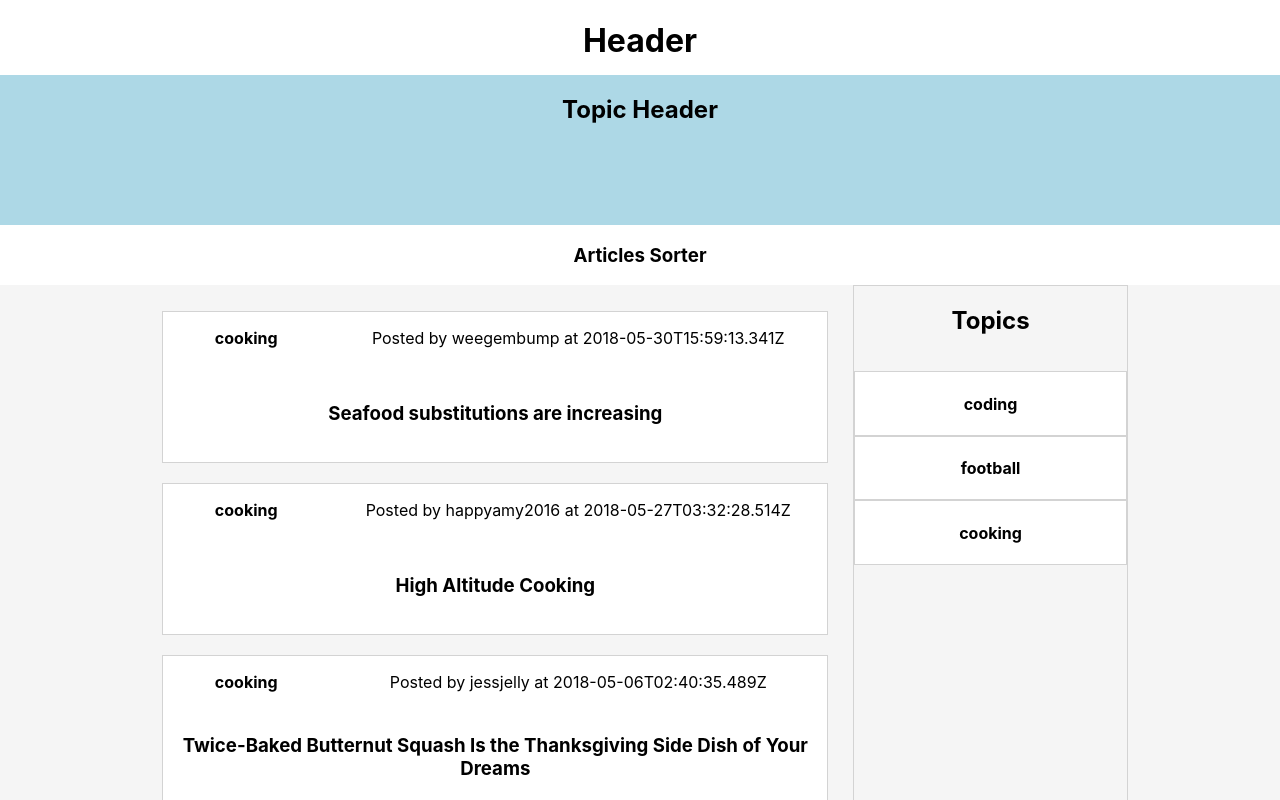
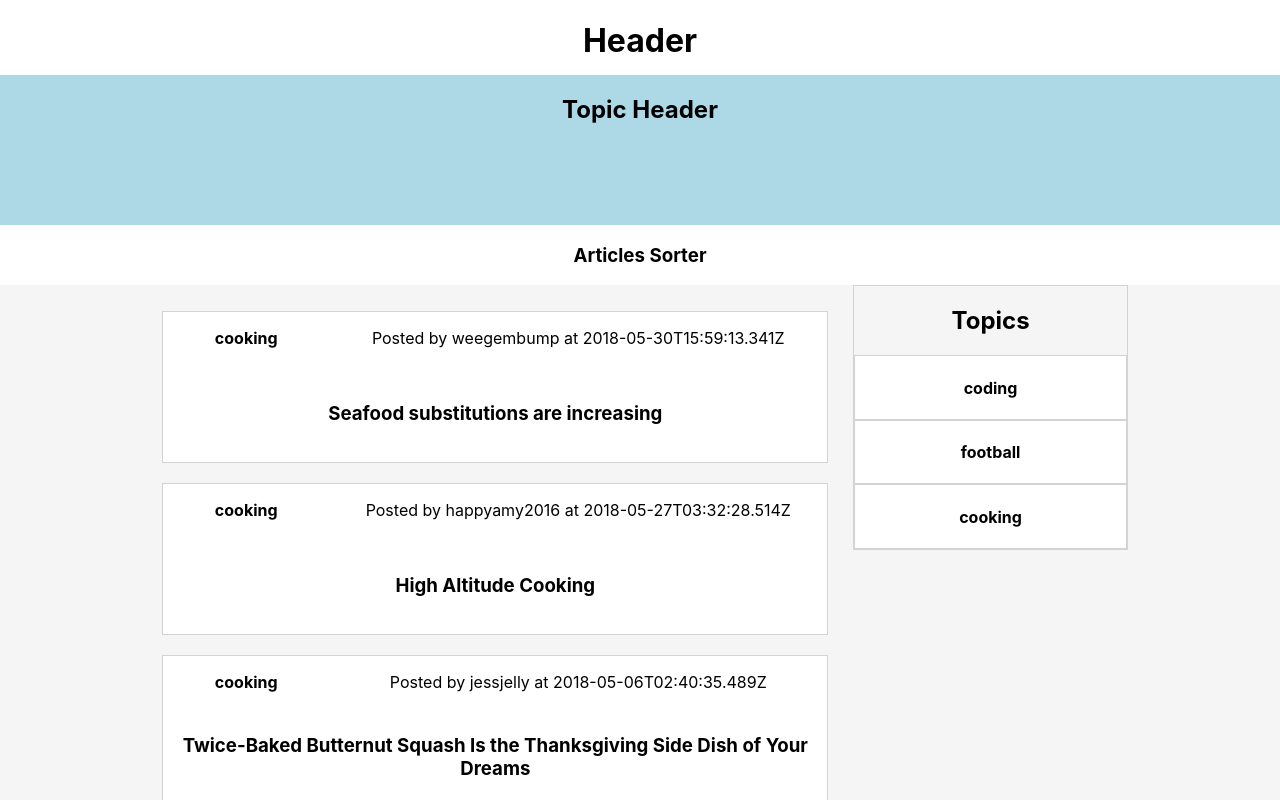
Before and after one commit to UpEight/fe-nc-news, a React (Create React App) app in the folder fe-nc-news/: page / in a window 1280 px wide. Shown: the top 800 px of the page. Built offline with nearby package versions, Linux system fonts and the light colour scheme; the HTML template or start-up script is replaced by a standard one.

Commit message:
Add styling to shrink Topics panel to fit topic cards

```diff
--- a/fe-nc-news/src/App.css
+++ b/fe-nc-news/src/App.css
@@ -107,6 +107,7 @@
   background-color: whitesmoke;
   border: 1px solid lightgrey;
   grid-area: topics-list;
+  align-self: flex-start;
   display: flex;
   flex-direction: column;
 }
@@ -139,3 +140,7 @@
 .no-padding {
   padding: 0px;
 }
+
+.no-margin {
+  margin: 0px;
+}
--- a/fe-nc-news/src/Components/ArticlesContainer/TopicsList.js
+++ b/fe-nc-news/src/Components/ArticlesContainer/TopicsList.js
@@ -23,7 +23,7 @@ class TopicsList extends React.Component {
     return (
       <section className="topics-list">
         <h2>Topics</h2>
-        <ul className="no-padding">
+        <ul className="no-padding no-margin">
           {topics.map(topic => (
             <TopicCard key={topic.slug} topic={topic} />
           ))}
```
